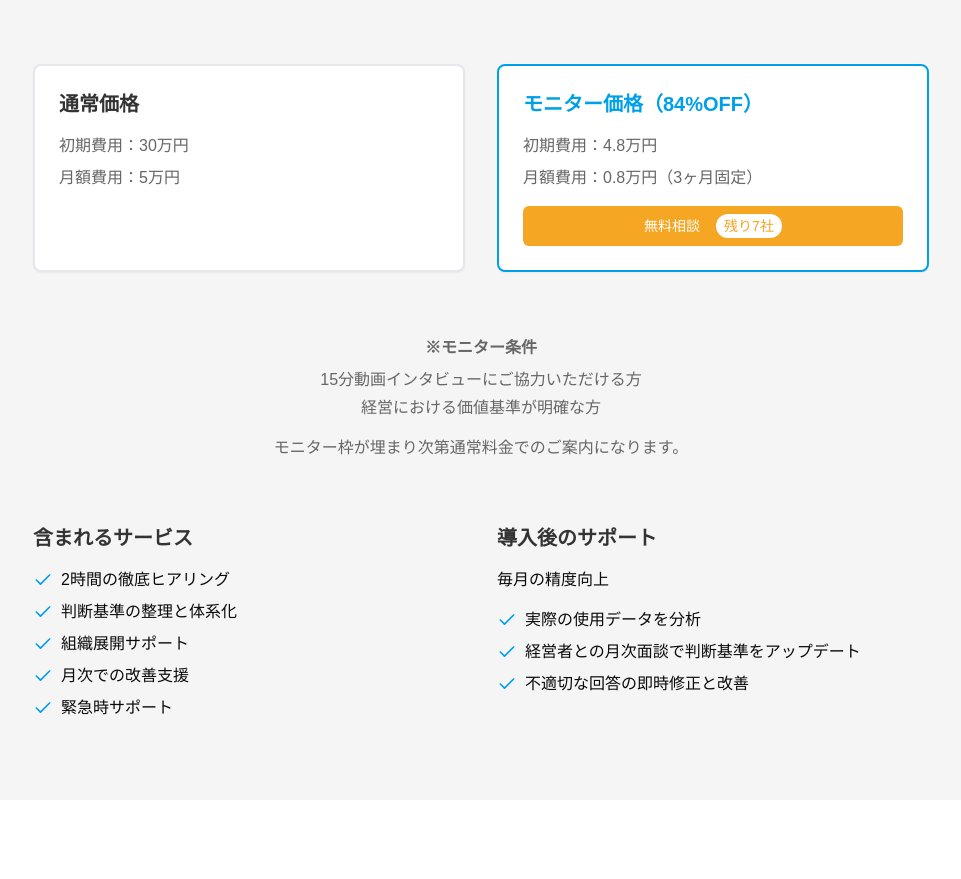
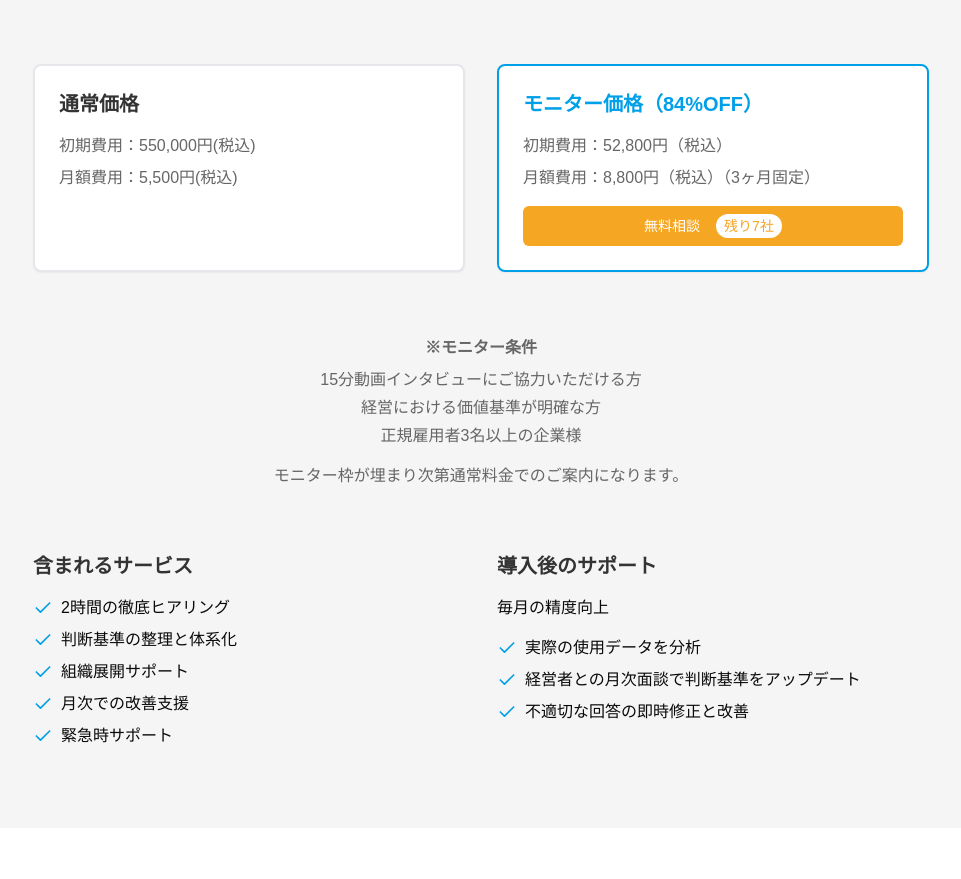
Before and after one commit to ishotinc/my-app, a Next.js app: page / in a window 1280 px wide. Shown: the part 4420-5299 px from the top of the page, without its empty margins (159-1120 px from the left). Built offline with nearby package versions, Linux system fonts and the light colour scheme.

Commit message:
税込み表示

```diff
--- a/components/landing-page.tsx
+++ b/components/landing-page.tsx
@@ -342,8 +342,8 @@ export function LandingPage() {
                 <CardContent className="p-6">
                   <h3 className="text-xl font-bold mb-4 text-[#333333]">通常価格</h3>
                   <div className="space-y-2 text-[#666666]">
-                    <p>初期費用：30万円</p>
-                    <p>月額費用：5万円</p>
+                    <p>初期費用：550,000円(税込)</p>
+                    <p>月額費用：5,500円(税込)</p>
                   </div>
                 </CardContent>
               </Card>
@@ -351,8 +351,8 @@ export function LandingPage() {
                 <CardContent className="p-6">
                   <h3 className="text-xl font-bold mb-4 text-[#00A0E9]">モニター価格（84%OFF）</h3>
                   <div className="space-y-2 text-[#666666]">
-                    <p>初期費用：4.8万円</p>
-                    <p>月額費用：0.8万円（3ヶ月固定）</p>
+                    <p>初期費用：52,800円（税込）</p>
+                    <p>月額費用：8,800円（税込）（3ヶ月固定）</p>
                   </div>
                   <Button className="w-full mt-4 bg-[#F5A623] hover:bg-[#E59513] text-white" asChild>
                     <a href="https://timerex.net/s/medifund/faea4190">
@@ -368,6 +368,7 @@ export function LandingPage() {
               <ul className="space-y-1">
                 <li>15分動画インタビューにご協力いただける方</li>
                 <li>経営における価値基準が明確な方</li>
+                <li>正規雇用者3名以上の企業様</li>
               </ul>
               <p className="mt-4">モニター枠が埋まり次第通常料金でのご案内になります。</p>
             </div>
@@ -628,7 +629,7 @@ export function LandingPage() {
                     モニター価格はいつまで適用されますか？
                   </AccordionTrigger>
                   <AccordionContent className="text-[#666666] space-y-4">
-                    <p>モニター価格は、先着10社様限定です。契約後3ヶ月間は、月額0.8万円（通常5万円）が適用されます。4ヶ月目以降も、モニター企業様には特別価格（月額2.5万円）を継続適用いたします。</p>
+                    <p>モニター価格は、先着10社様限定です。契約後3ヶ月間は、月額8,800円（通常5.5万円）が適用されます。4ヶ月目以降も、モニター企業様には特別価格（月額2.5万円）を継続適用いたします。</p>
                   </AccordionContent>
                 </AccordionItem>
               </Accordion>
```
